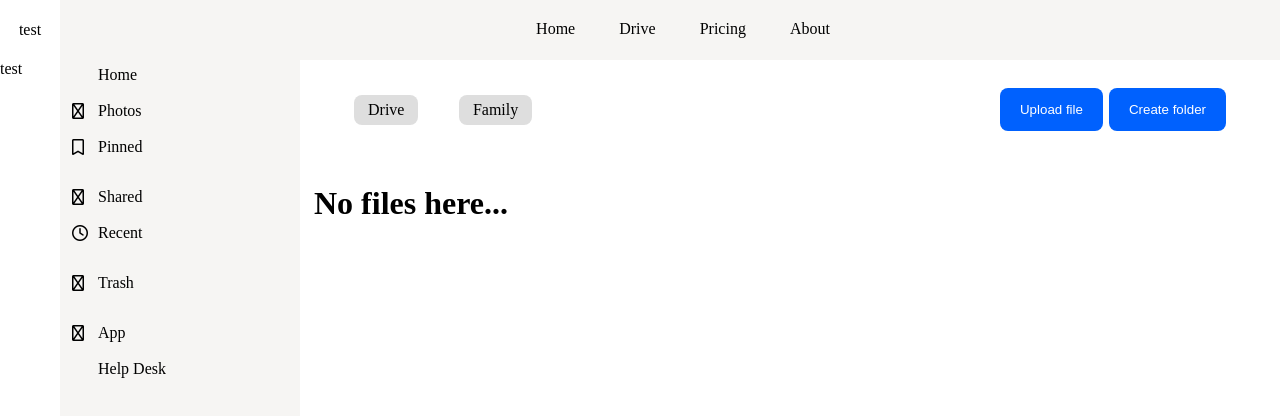
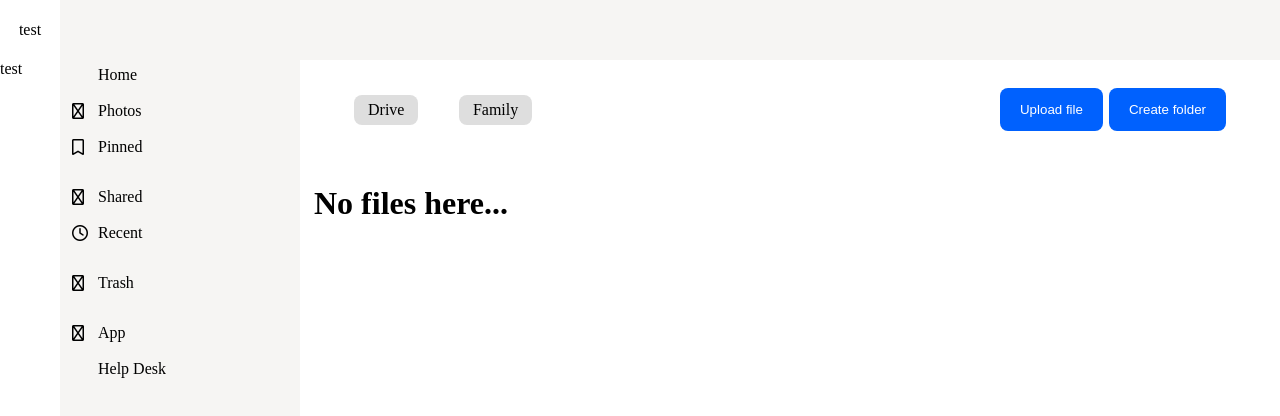
Before and after one commit to holestorage/client-legacy, a React (Create React App) app: page /app in a window 1280 px wide. Shown: the top 416 px of the page. Built offline with nearby package versions, Linux system fonts and the light colour scheme.

Commit message:
feat: app navbar

```diff
--- /dev/null
+++ b/src/components/navbar/app/app-navbar.jsx
@@ -0,0 +1,9 @@
+import style from "./app-navbar.module.css";
+
+export default function AppNavbar() {
+    return (
+        <div className={style.container}>
+
+        </div>
+    )
+}
--- /dev/null
+++ b/src/components/navbar/app/app-navbar.module.css
@@ -0,0 +1,5 @@
+.container {
+    display: grid;
+    grid-auto-flow: column;
+    justify-content: space-between;
+}
--- a/src/components/view/app/app-view.jsx
+++ b/src/components/view/app/app-view.jsx
@@ -5,7 +5,7 @@ import BoardPage from "../../pages/app/board-page";
 import MainCategory from "../../ui/category/main/main-category";
 import FilesFallback from "../../pages/fallback/pages/files-fallback";
 import TrashFallback from "../../pages/fallback/pages/trash-fallback";
-import MainNavbar from "../../navbar/main/main-navbar";
+import AppNavbar from "../../navbar/app/app-navbar";
 
 const category = [
     {
@@ -70,7 +70,7 @@ export default function AppView() {
     const location = useLocation();
 
     return (
-        <SidebarLayout header={<MainNavbar />} head={<p>test</p>} side={<p>test</p>} left={<MainCategory list={category} />}>
+        <SidebarLayout header={<AppNavbar />} head={<p>test</p>} side={<p>test</p>} left={<MainCategory list={category} />}>
             <Routes location={location}>
                 <Route path="/" element={<BoardPage fallback={<FilesFallback />} />}/>
                 <Route path="/trash" element={<BoardPage fallback={<TrashFallback />} />}/>
```
